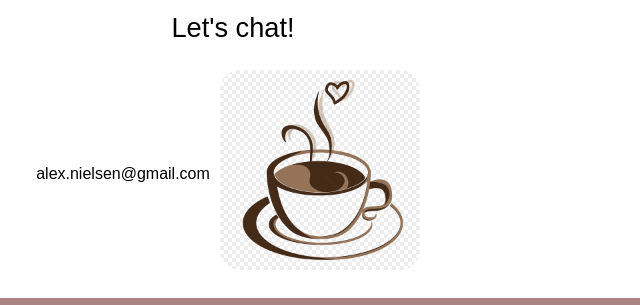
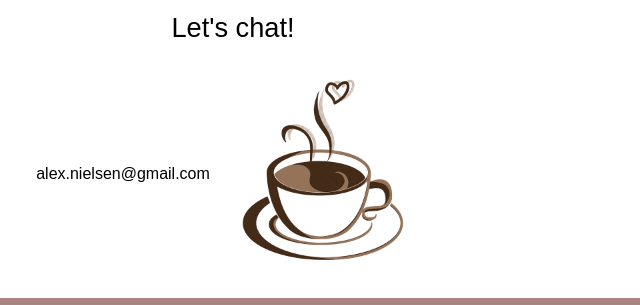
Before and after one commit to bushbass/portfolio-design, a plain HTML site: page index.html in a window 1280 px wide. Shown: the part 2224-2529 px from the top of the page, 407-1047 px from the left. Drawn offline with Linux system fonts and the light colour scheme.

Commit message:
added better coffee image

```diff
--- a/index.html
+++ b/index.html
@@ -154,7 +154,7 @@
         <div class="email-and-button">
           <p>alex.nielsen@gmail.com</p>
         </div>
-        <div class="coffee-img"><img src="images/coffee.jpg" alt="" /></div>
+        <div class="coffee-img"><img src="images/coffee.gif" alt="" /></div>
       </div>
     </section>
 
```
Also changed, not shown: images/coffee.gif (added).
